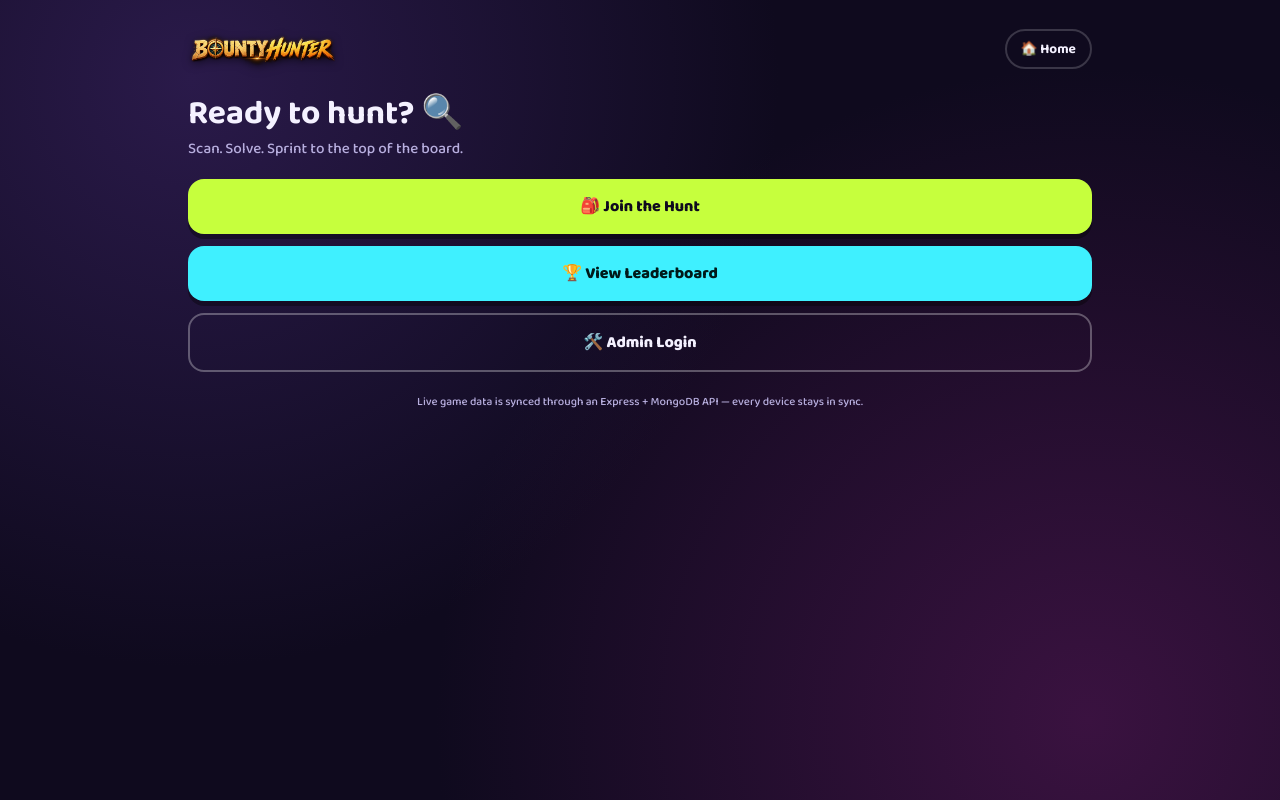
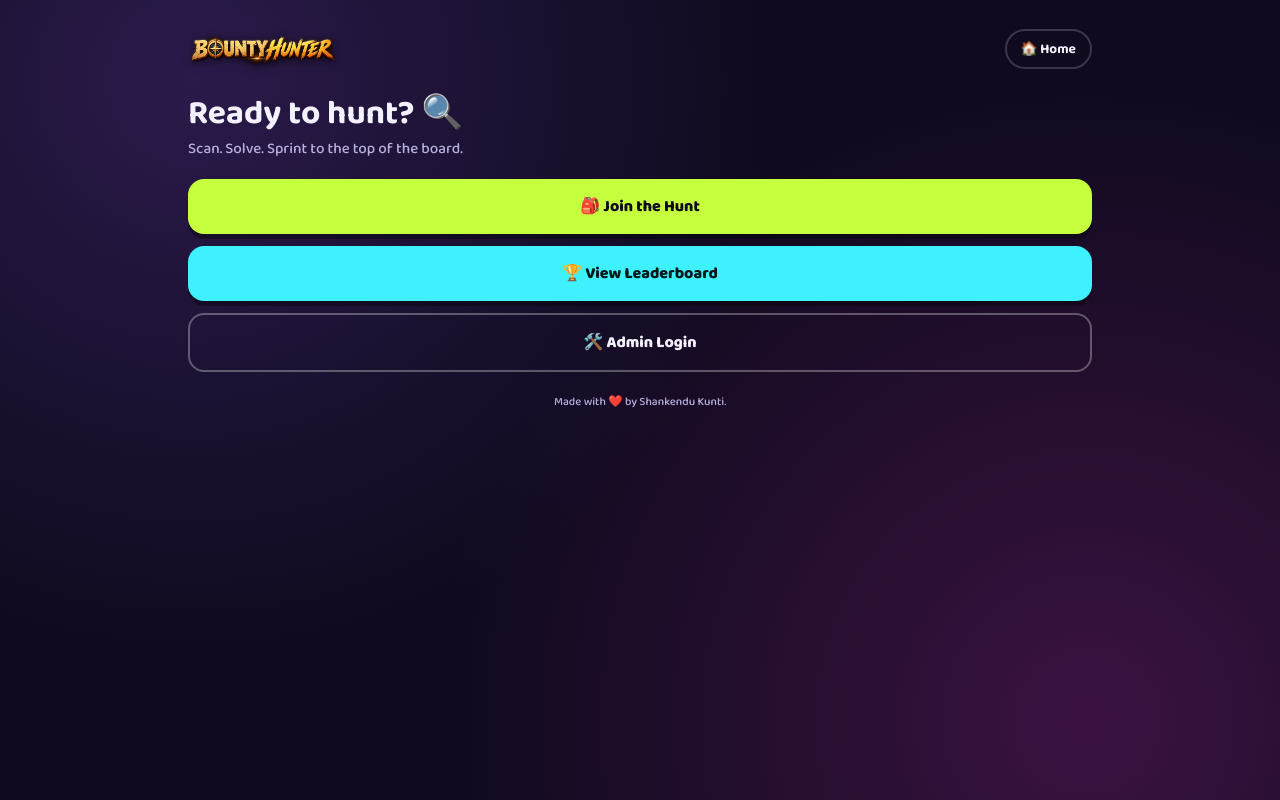
Before and after one commit to kshankendu/Bounty-Hunter, a React (Vite) app: page / in a window 1280 px wide. Built offline with nearby package versions, Linux system fonts and the light colour scheme; no server answers.

Commit message:
Footer Chabgr

```diff
--- a/src/App.jsx
+++ b/src/App.jsx
@@ -30,7 +30,7 @@ export default function App() {
         <TopBar />
         <ScreenComponent />
         <footer className="note">
-          Live game data is synced through an Express + MongoDB API — every device stays in sync.
+          Made with ❤️ by Shankendu Kunti.
         </footer>
       </div>
 
```
